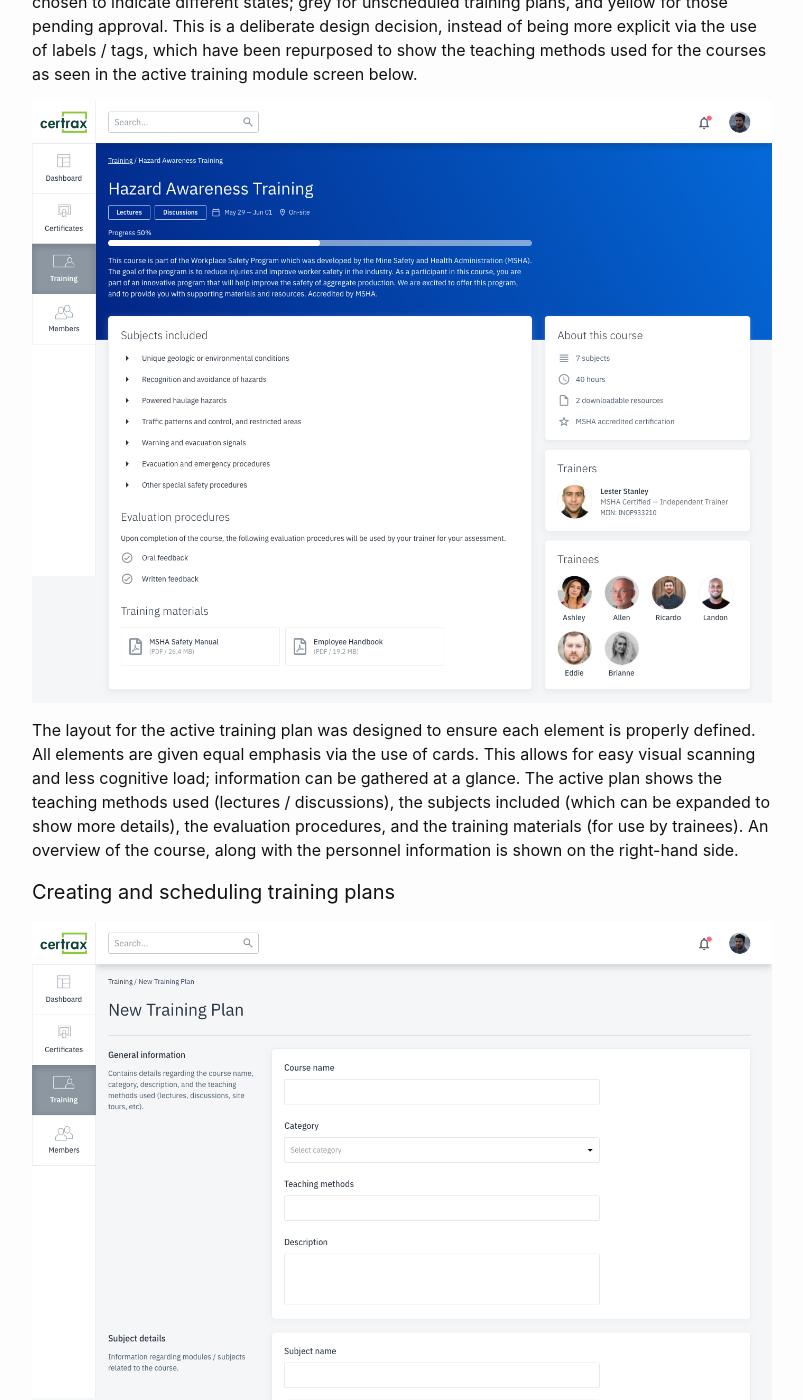
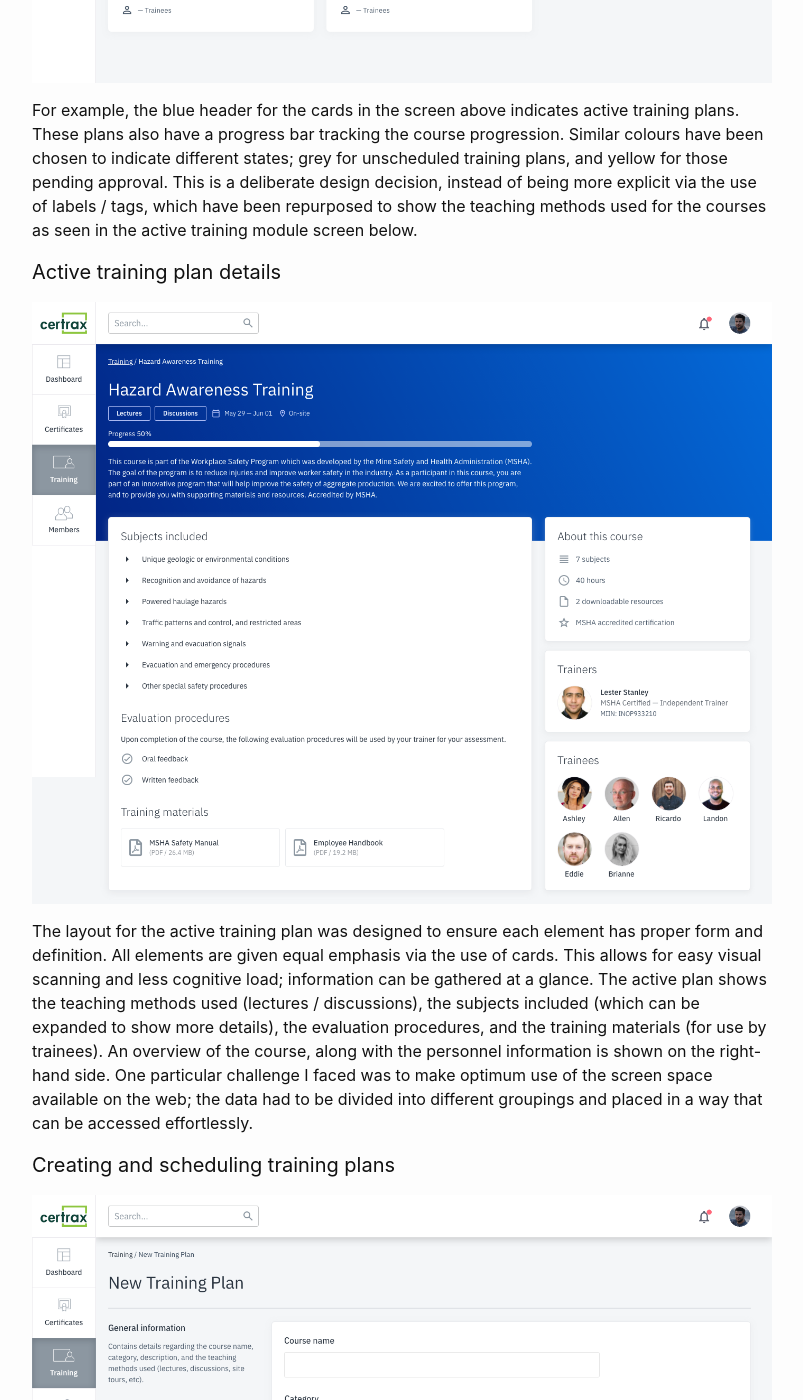
Before and after one commit to anithvishwanath/anithvishwanath.github.io, a Jekyll site: the page built from _posts/2019-06-07-certrax.markdown, in a window 1280 px wide and 1400 px high, scrolled down 2884 px. Shown: the whole window, without its empty margins (238-1041 px from the left). Built offline with Jekyll 4.4.1, drawn with Linux system fonts in a browser that asks for light colours; some of the changed text lies outside the part shown.

Commit message:
Update 2019-06-07-certrax.markdown

```diff
--- a/_posts/2019-06-07-certrax.markdown
+++ b/_posts/2019-06-07-certrax.markdown
@@ -49,15 +49,21 @@
 
 ### Prototype
 
+The interface design began by referring to the initial sketches I made along with the requirements gathered by perusing the MSHA training plan guides, specifications, and referring to sample training plans (for the forms). I initially made a set of wireframes, which gave me ample opportunities to iterate.
+
+#### Training plan view
+
 The interface was going to make use of the existing layout and structure, with certain new elements added to it. Primarily, I wanted to establish a clearer visual hierarchy via better typography and colour. Secondarily, I felt the need to simplify the interaction points. The training plan view shown below was made to meet both these needs. I chose blue for the primary elements of the interface.
 
 ![Training plan view](/images/ct/training_view1x.png)
 
 For example, the blue header for the cards in the screen above indicates active training plans. These plans also have a progress bar tracking the course progression. Similar colours have been chosen to indicate different states; grey for unscheduled training plans, and yellow for those pending approval. This is a deliberate design decision, instead of being more explicit via the use of labels / tags, which have been repurposed to show the teaching methods used for the courses as seen in the active training module screen below.
 
+#### Active training plan details
+
 ![Active training plan view](/images/ct/active_training_module1x.png)
 
-The layout for the active training plan was designed to ensure each element is properly defined. All elements are given equal emphasis via the use of cards. This allows for easy visual scanning and less cognitive load; information can be gathered at a glance. The active plan shows the teaching methods used (lectures / discussions), the subjects included (which can be expanded to show more details), the evaluation procedures, and the training materials (for use by trainees). An overview of the course, along with the personnel information is shown on the right-hand side.
+The layout for the active training plan was designed to ensure each element has proper form and definition. All elements are given equal emphasis via the use of cards. This allows for easy visual scanning and less cognitive load; information can be gathered at a glance. The active plan shows the teaching methods used (lectures / discussions), the subjects included (which can be expanded to show more details), the evaluation procedures, and the training materials (for use by trainees). An overview of the course, along with the personnel information is shown on the right-hand side. One particular challenge I faced was to make optimum use of the screen space available on the web; the data had to be divided into different groupings and placed in a way that can be accessed effortlessly.
 
 #### Creating and scheduling training plans
 
```
